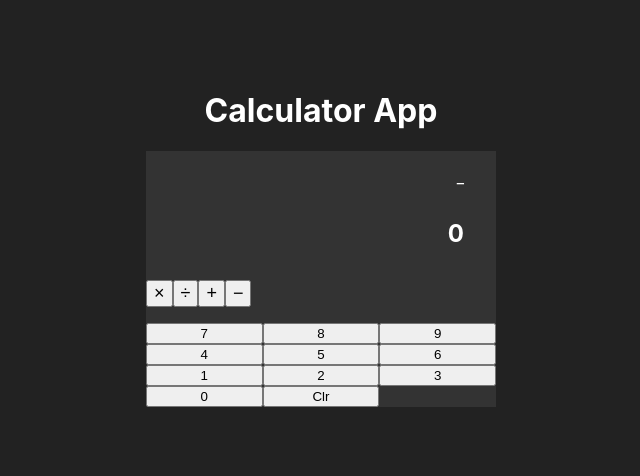
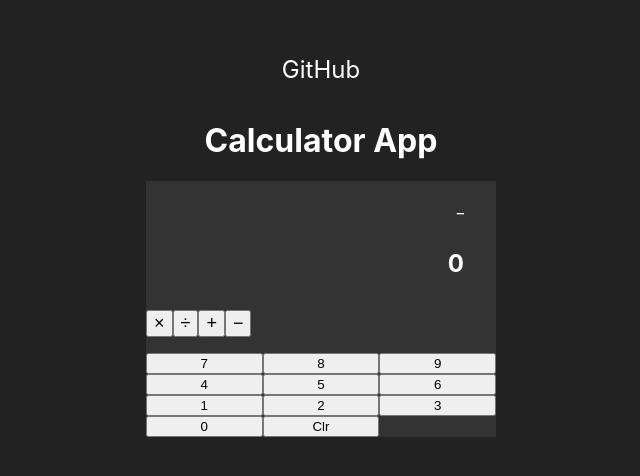
Before and after one commit to AlexLLKong/calculator-app, a React (Create React App) app: page / in a window 1280 px wide. Shown: the part 162-638 px from the top of the page, without its empty margins (319-959 px from the left). Built offline with nearby package versions, Linux system fonts and the light colour scheme.

Commit message:
Add links and readme
- Added readme with short description, key tech, and install instructions
- Added a link to the GH page on the site

[Ticket: 006]

```diff
--- a/public/index.html
+++ b/public/index.html
@@ -24,7 +24,7 @@
       work correctly both with client-side routing and a non-root public URL.
       Learn how to configure a non-root public URL by running `npm run build`.
     -->
-    <title>React App</title>
+		<title>Calculator App</title>
 	</head>
 	<body>
 		<noscript>You need to enable JavaScript to run this app.</noscript>
@@ -38,6 +38,5 @@
 
       To begin the development, run `npm start` or `yarn start`.
       To create a production bundle, use `npm run build` or `yarn build`.
-    -->
-  </body>
+    --></body>
 </html>
--- a/src/App.css
+++ b/src/App.css
@@ -10,6 +10,7 @@
 	height: 100vh;
 	background-color: var(--dark);
 	display: flex;
+	flex-direction: column;
 	justify-content: center;
 	align-items: center;
 }
@@ -64,3 +65,18 @@
 .operators button {
 	font-size: large;
 }
+.link-list-container {
+	justify-self: flex-start;
+}
+.link-list-container ul {
+	list-style-type: none;
+	background-color: var(--dark);
+	padding: 0;
+}
+.link-list-container ul li a {
+	text-decoration: none;
+}
+.link-list-container ul li a div {
+	font-size: 1.5rem;
+	color: var(--light);
+}
--- /dev/null
+++ b/src/Components/LinkButton.js
@@ -0,0 +1,9 @@
+import React from 'react'
+
+export default function LinkButton(props) {
+	return (
+		<a href={props.value.link}>
+			<div>GitHub</div>
+		</a>
+	)
+}
--- a/src/Components/Wrapper.js
+++ b/src/Components/Wrapper.js
@@ -1,6 +1,6 @@
 import React from 'react'
 import CalculatorContainer from '../Containers/CalculatorContainer'
-
+import LinkButton from './LinkButton'
 function MainContainer() {
 	return (
 		<div className="main-container">
@@ -13,6 +13,19 @@ function MainContainer() {
 export default function Wrapper() {
 	return (
 		<div className="wrapper">
+			<div className="link-list-container">
+				<ul>
+					<li>
+						<LinkButton
+							value={{
+								link:
+									'https://github.com/AlexLLKong/calculator-app',
+								class: 'fa-github',
+							}}
+						/>
+					</li>
+				</ul>
+			</div>
 			<MainContainer />
 		</div>
 	)
```
Also changed, not shown: 1 other file (tests, documents, lock files or other folders). Lines whose indentation alone changed are shown as unchanged.
